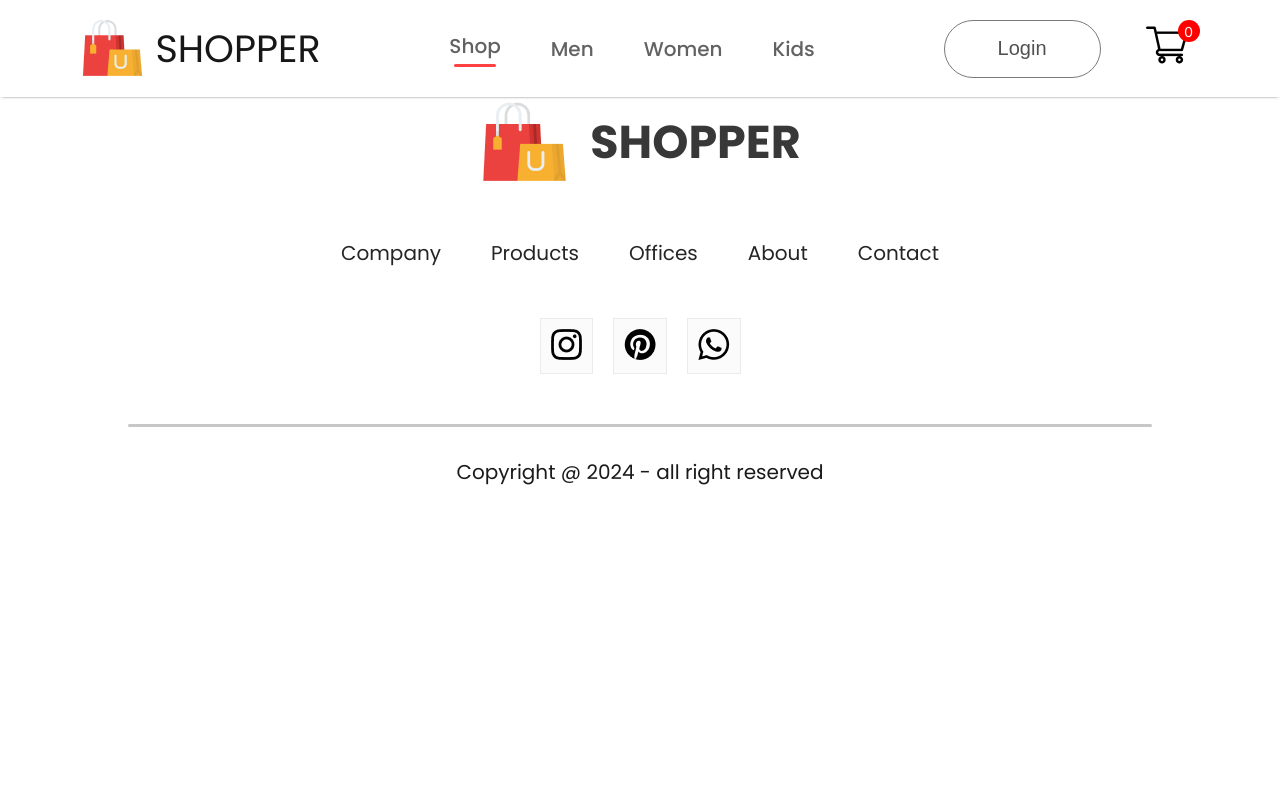
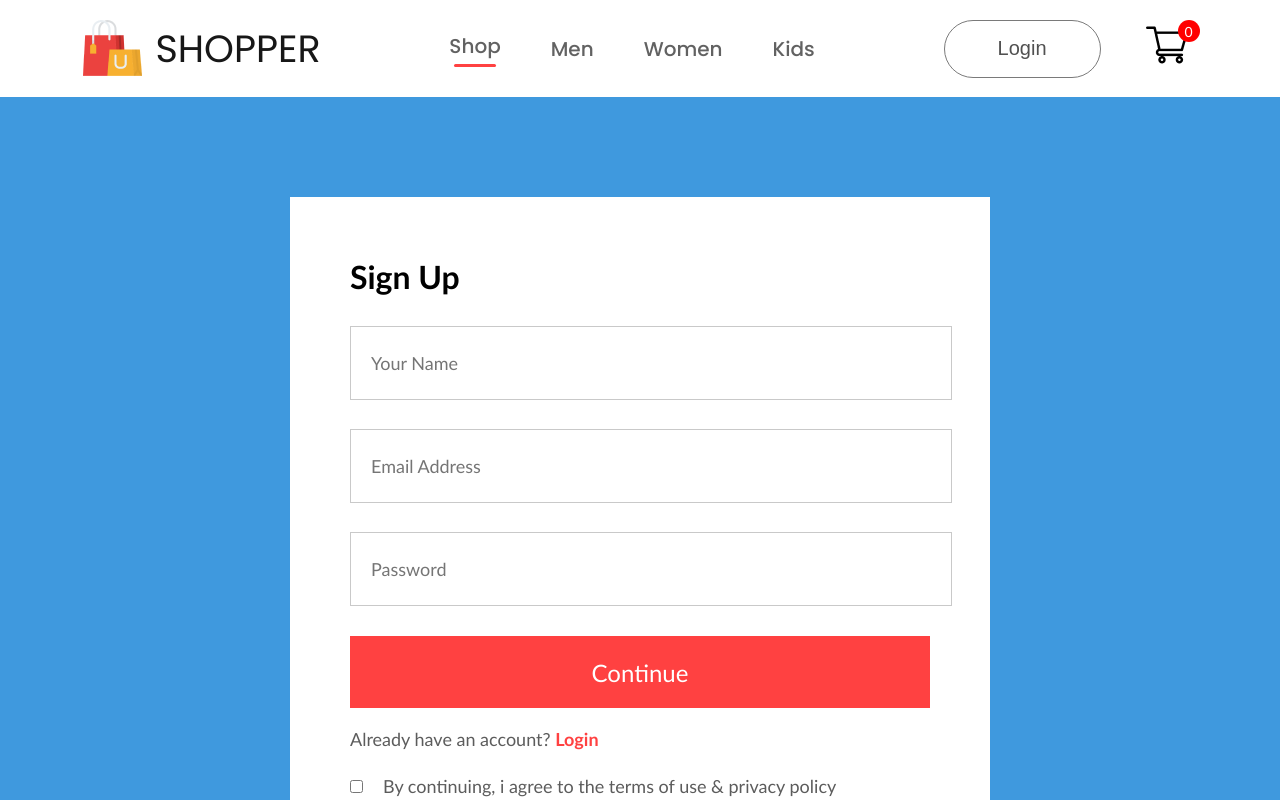
Before and after one commit to devtushar001/my-app, a React (Create React App) app: page /login in a window 1280 px wide. Shown: the top 800 px of the page. Built offline with nearby package versions, Linux system fonts and the light colour scheme.

Commit message:
login signup page created successfully

```diff
--- /dev/null
+++ b/src/Pages/CSS/LoginSignup.css
@@ -0,0 +1,75 @@
+.loginsignup {
+    width: 100%;
+    height: 80vh;
+    background: #3f99de;
+    padding-top: 100px;
+    font-family: 'Trebuchet MS', 'Lucida Sans Unicode', 'Lucida Grande', 'Lucida Sans', Arial, sans-serif;
+}
+
+.loginsignup-container {
+    width: 580px;
+    height: 600px;
+    background: white;
+    margin: auto;
+    padding: 40px 60px;
+}
+
+.loginsignup-container h1 {
+    margin: 20px 0px;
+}
+
+.loginsignup-fields {
+    display: flex;
+    flex-direction: column;
+    gap: 29px;
+    margin-top: 30px;
+}
+
+.loginsignup-fields input {
+    height: 72px;
+    width: 100%;
+    padding-left: 20px;
+    border: 1px solid #c9c9c9;
+    outline: none;
+    color: #5c5c5c;
+    font-family: 'Trebuchet MS', 'Lucida Sans Unicode', 'Lucida Grande', 'Lucida Sans', Arial, sans-serif;
+    font-size: 18px;
+}
+
+.loginsignup-container button {
+    width: 580px;
+    height: 72px;
+    color: white;
+    background: #ff4141;
+    margin-top: 30px;
+    border: none;
+    font-size: 24px;
+    font-weight: 500;
+    cursor: pointer;
+    font-family: 'Trebuchet MS', 'Lucida Sans Unicode', 'Lucida Grande', 'Lucida Sans', Arial, sans-serif;
+}
+
+.loginsignup-login {
+    margin-top: 20px;
+    color: #5c5c5c;
+    font-size: 18px;
+    font-weight: 500;
+    font-family: 'Trebuchet MS', 'Lucida Sans Unicode', 'Lucida Grande', 'Lucida Sans', Arial, sans-serif;
+
+}
+
+.loginsignup-login span {
+    color: #ff4141;
+    font-weight: 600;
+    cursor: pointer;
+}
+
+.loginsignup-agree {
+    display: flex;
+    align-items: center;
+    margin-top: 25px;
+    gap: 20px;
+    color: #5c5c5c;
+    font-size: 18px;
+    font-weight: 500;
+}
--- a/src/Pages/LoginSignup.jsx
+++ b/src/Pages/LoginSignup.jsx
@@ -1,8 +1,24 @@
-
+import React from "react";
+import './CSS/LoginSignup.css';
 const LoginSignup = () => {
     return (
         <>
-
+            <div className="loginsignup">
+                <div className="loginsignup-container">
+                    <h1>Sign Up</h1>
+                    <div className="loginsignup-fields">
+                        <input type="text" placeholder="Your Name" />
+                        <input type="email" placeholder="Email Address" />
+                        <input type="password" placeholder="Password" />
+                    </div>
+                    <button> Continue</button>
+                    <p className="loginsignup-login">Already have an account? <span>Login</span></p>
+                    <div className="loginsignup-agree">
+                        <input type="checkbox" name="" id='' />
+                        <p>By continuing, i agree to the terms of use & privacy policy</p>
+                    </div>
+                </div>
+            </div>
         </>
     )
 }
--- a/src/Pages/Product.jsx
+++ b/src/Pages/Product.jsx
@@ -1,5 +1,11 @@
+import React, { useContext } from "react";
+import ShopContext from '../Context/ShopContext'
+import { useParams } from "react-router-dom";
 
 const Product = () => {
+    const {all_products} = useContext(ShopContext);
+    const {ProductId} = useParams();
+    const product = all_products.find((e) => e.id === Number(ProductId));
     return (
         <>
 
```
Also changed, not shown: src/Components/Breadcrums/Breadcrum.jsx (added, +14 -0 lines), src/Components/Breadcrums/Breadcrum.css (added).
